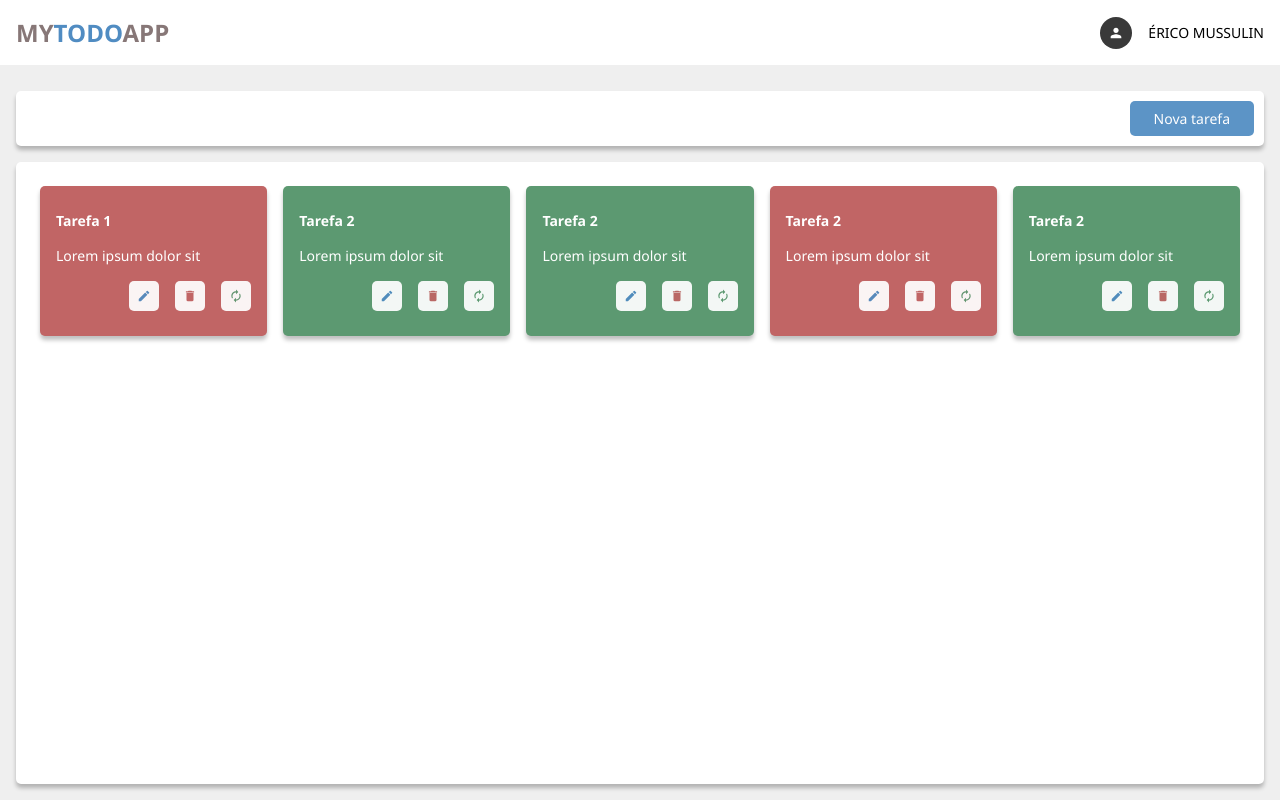
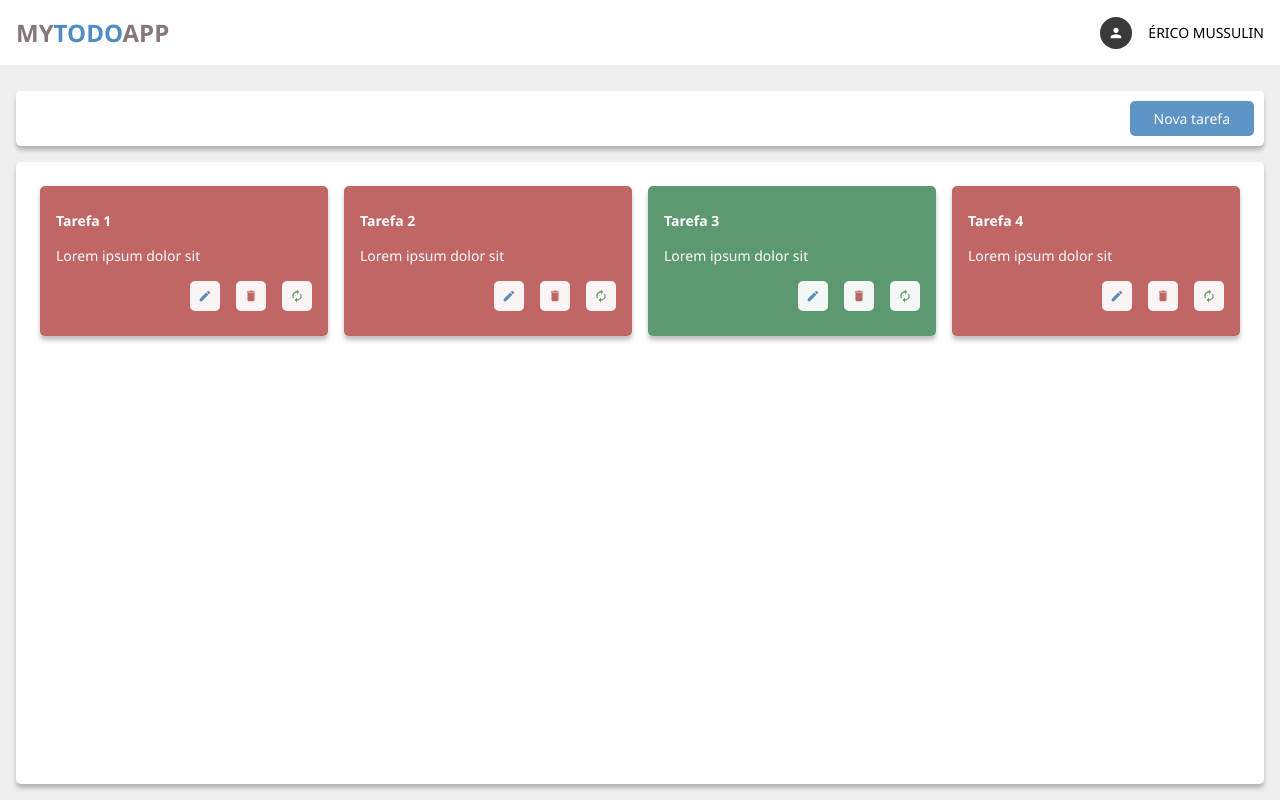
Before and after one commit to Erico94/Semanas_04_e_05, a React (Vite) app in the folder my-todo-list/: page / in a window 1280 px wide. Built offline with nearby package versions, Linux system fonts and the light colour scheme; data requests are answered from the project's data file.

Commit message:
Fazendo ligação com api ficticia

```diff
--- a/my-todo-list/server/db.json
+++ b/my-todo-list/server/db.json
@@ -1,3 +1,28 @@
 {
-    "tasks":[]
+    "tasks": [
+        {
+            "id": 1,
+            "title": "Tarefa 1",
+            "description": "Lorem ipsum dolor sit",
+            "status": false
+        },
+        {
+            "id": 2,
+            "title": "Tarefa 2",
+            "description": "Lorem ipsum dolor sit",
+            "status": false
+        },
+        {
+            "id": 3,
+            "title": "Tarefa 3",
+            "description": "Lorem ipsum dolor sit",
+            "status": true
+        },
+        {
+            "id": 4,
+            "title": "Tarefa 4",
+            "description": "Lorem ipsum dolor sit",
+            "status": false
+        }
+    ]
 }
--- a/my-todo-list/src/pages/Home/HomePage.jsx
+++ b/my-todo-list/src/pages/Home/HomePage.jsx
@@ -1,18 +1,30 @@
-import React from "react";
+import React, { useEffect, useState } from "react";
 import { CardComponent } from "../../components/card/CardComponent";
 import { MockUtils } from "../../utils/mock";
-import * as Styled  from  './HomePage.style'
-
-
+import * as Styled from "./HomePage.style";
+import { ApiService } from "../../services/ApiService"
 
 export const HomePage = () => {
+  const [tasks, setTasks] = useState([]);
+  const service = new ApiService('tasks');
+
+  const getTasks = async () =>{
+    await service.Read().then((response)=>{
+      setTasks(response);
+    })
+  }
+
+  useEffect ( () =>{
+    getTasks();
+    console.log(tasks)
+  },[])
 
   return (
     <Styled.HomeContainer>
       <Styled.CardsContainer>
-        {MockUtils.todos.map(toDo =>
+        {tasks.map((toDo) => (
           <CardComponent todo={toDo} key={toDo.id} />
-        )}
+        ))}
       </Styled.CardsContainer>
     </Styled.HomeContainer>
   );
--- a/my-todo-list/src/services/ApiService.jsx
+++ b/my-todo-list/src/services/ApiService.jsx
@@ -1,40 +1,45 @@
-const base_url = "http://localhost/3000";
+const base_url = "http://localhost:3000";
 
-export class ApiService {
+export  class ApiService {
   url;
   headers = { "Content-type": "application/json" };
 
   constructor(resource) {
-    this.url = `${this.url}/${resource}`;
+    this.url = `${base_url}/${resource}`;
   }
 
   Create = async (data) => {
-    return await fetch(this.url, {
+    const response = await fetch(this.url, {
       method: 'POST',
       body: data,
       headers: this.headers,
     });
+    return response.json();
   };
 
   Read = async () => {
-    return await fetch(this.url);
+    const response =  await fetch(this.url);
+    return response.json();
   };
 
   ReadId = async (id) => {
-    return await fetch(`${this.url}/${id}`);
+    const response =  await fetch(`${this.url}/${id}`);
+    return response.json();
   };
 
   Update = async (data, id) => {
-    return await fetch(`${this.url}/${id}`, {
+    const response = await fetch(`${this.url}/${id}`, {
       method: 'POST',
       body: data,
       headers: this.headers,
     });
+    return response.json();
   };
 
   Delete = async (id) => {
-    return await fetch(`${this.url}/${id}`, {
+    const response = await fetch(`${this.url}/${id}`, {
       method: 'DELETE',
     });
+    return response.json();
   };
 }
```
Also changed, not shown: my-todo-list/src/services/ApiService.js (deleted, +0 -40 lines).
